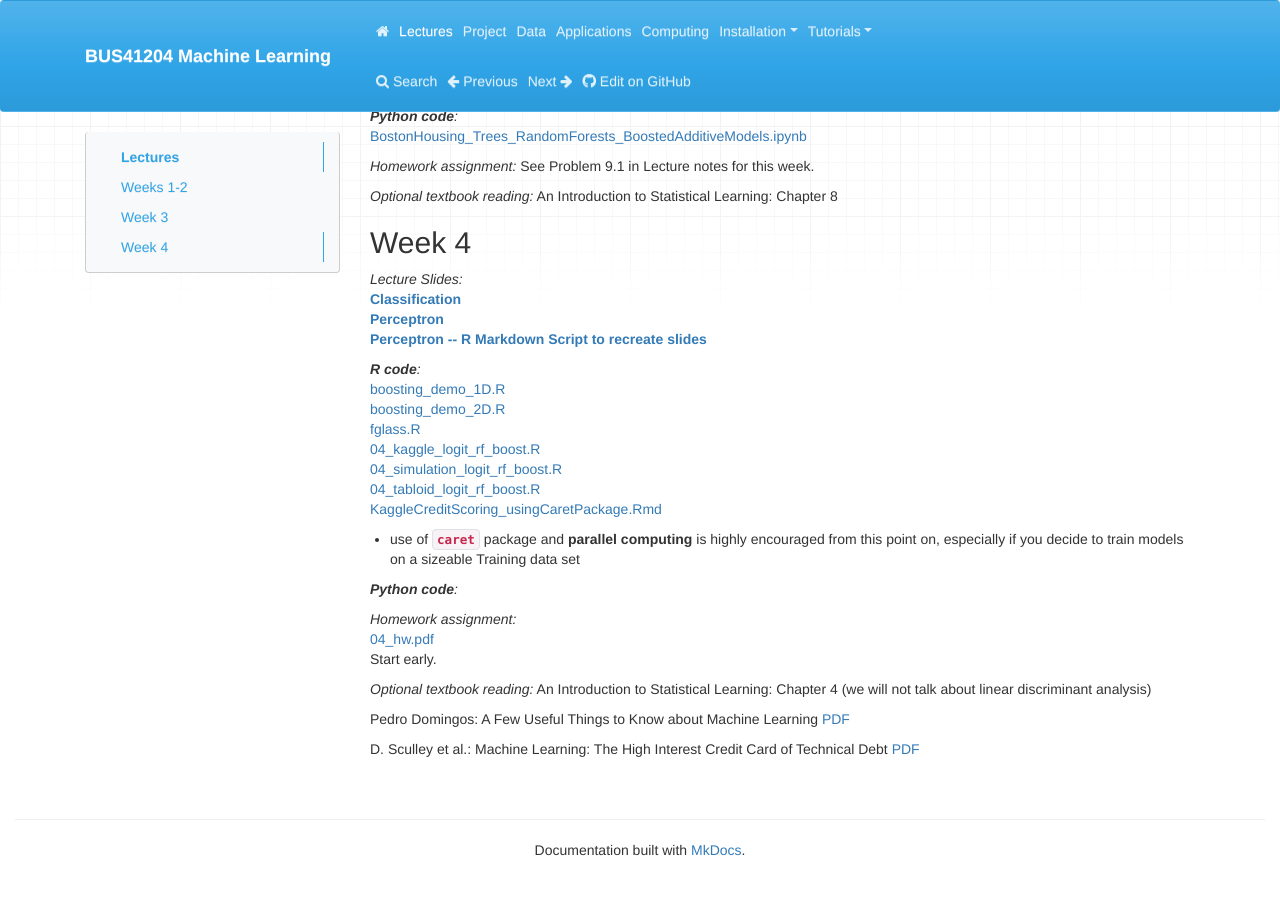
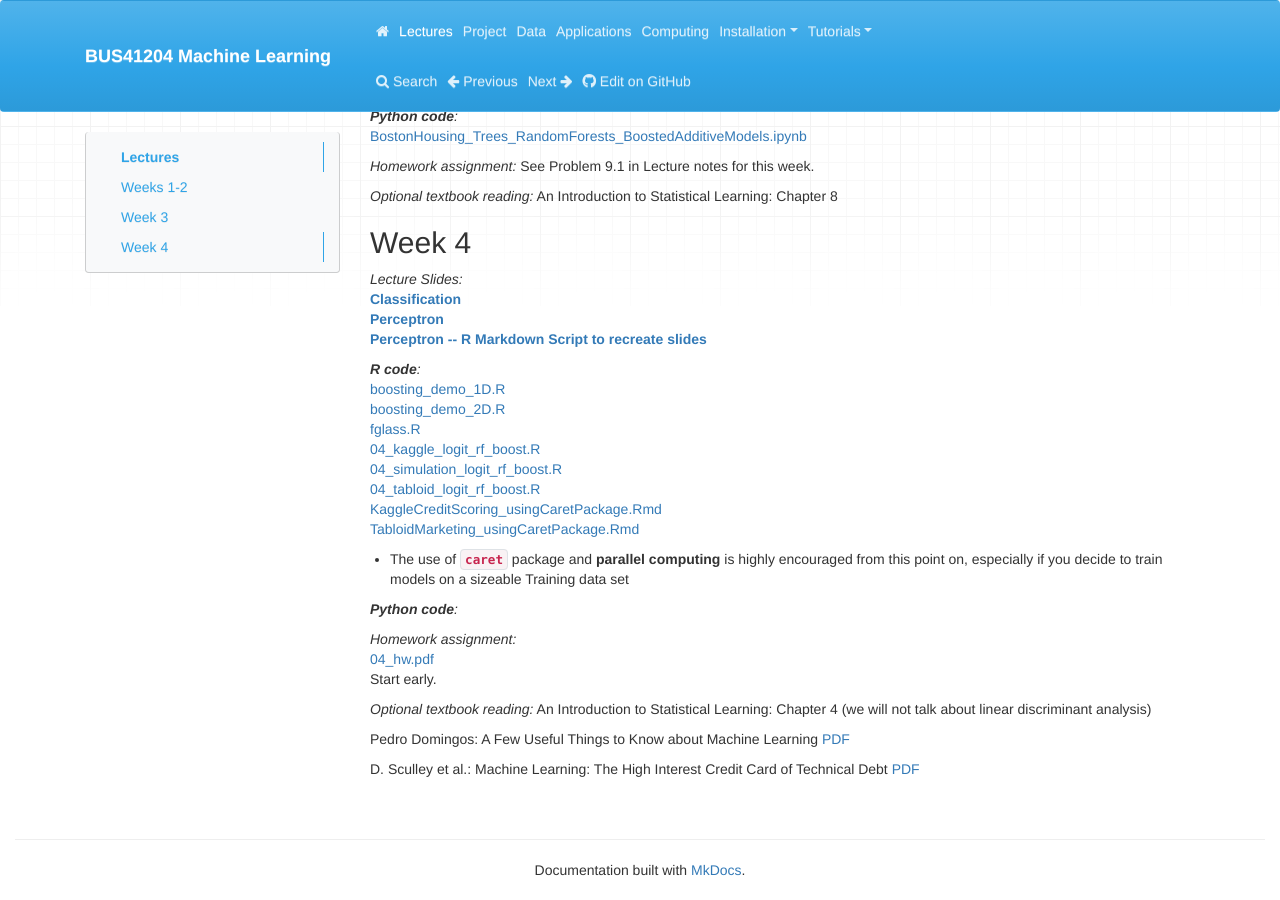
Before and after one commit to ChicagoBoothML/MachineLearning_Fall2015, an MkDocs documentation site: the page built from docs/Syllabus.md, in a window 1280 px wide and 900 px high, scrolled down 1607 px. Built offline with MkDocs 1.6.1, drawn with Linux system fonts in a browser that asks for light colours; nearby versions of some CDN libraries; old or Windows-style settings are respelled for this version of MkDocs.

Commit message:
update Lecture 04 Rmd code

```diff
--- a/docs/Syllabus.md
+++ b/docs/Syllabus.md
@@ -100,9 +100,10 @@ _**R code**:_ <br>
 [04_kaggle_logit_rf_boost.R](Syllabus/04_kaggle_logit_rf_boost.R) <br>
 [04_simulation_logit_rf_boost.R](Syllabus/04_simulation_logit_rf_boost.R) <br>
 [04_tabloid_logit_rf_boost.R](Syllabus/04_tabloid_logit_rf_boost.R) <br>
-[KaggleCreditScoring_usingCaretPackage.Rmd](http://raw.githubusercontent.com/ChicagoBoothML/MachineLearning_Fall2015/master/Programming%20Scripts/Kaggle%20Credit%20Scoring/R/KaggleCreditScoring_usingCaretPackage.Rmd)
+[KaggleCreditScoring_usingCaretPackage.Rmd](http://raw.githubusercontent.com/ChicagoBoothML/MachineLearning_Fall2015/master/Programming%20Scripts/Kaggle%20Credit%20Scoring/R/KaggleCreditScoring_usingCaretPackage.Rmd) <br>
+[TabloidMarketing_usingCaretPackage.Rmd](http://raw.githubusercontent.com/ChicagoBoothML/MachineLearning_Fall2015/master/Programming%20Scripts/Tabloid%20Marketing/R/TabloidMarketing_usingCaretPackage.Rmd)
 
-- use of **`caret`** package and **parallel computing** is highly encouraged from this point on, especially if you decide to train models on a sizeable Training data set
+- The use of **`caret`** package and **parallel computing** is highly encouraged from this point on, especially if you decide to train models on a sizeable Training data set
 
 
 _**Python code**:_ <br>
```
Also changed, not shown: 3 other files.
